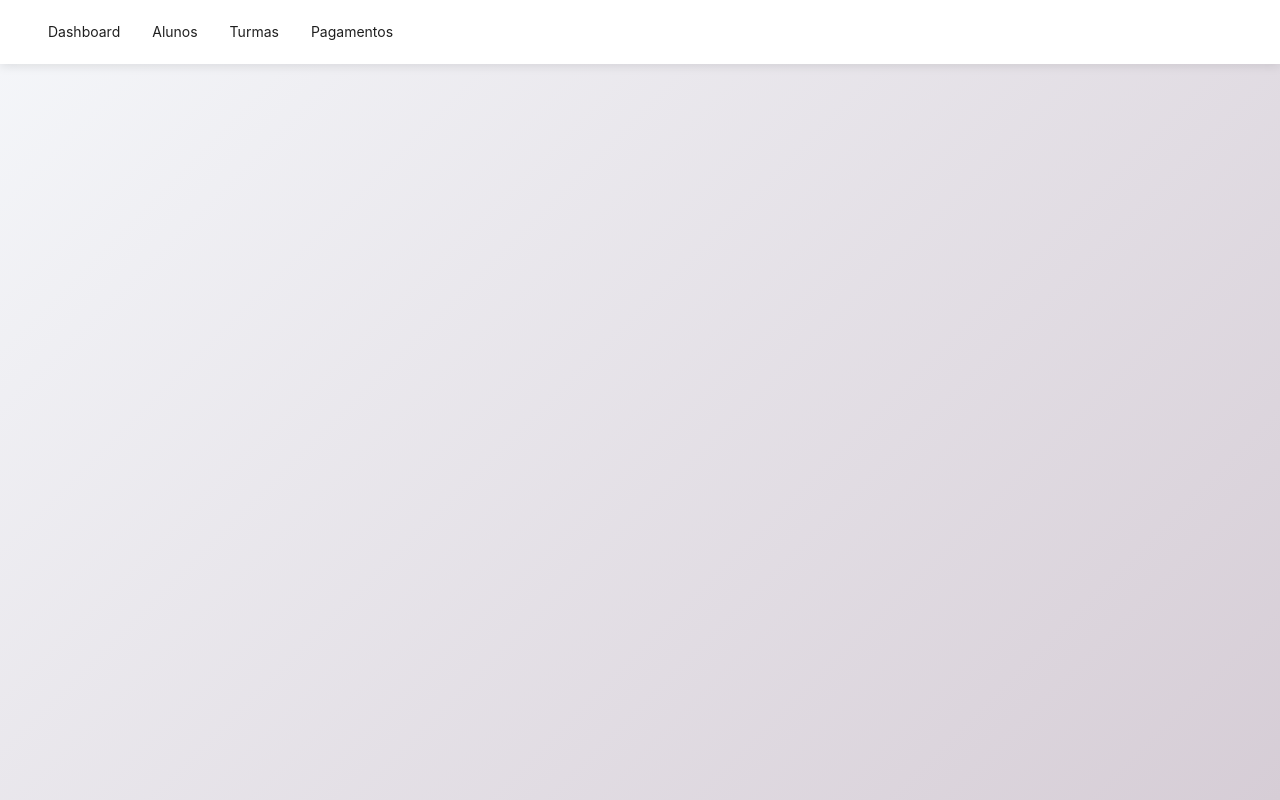
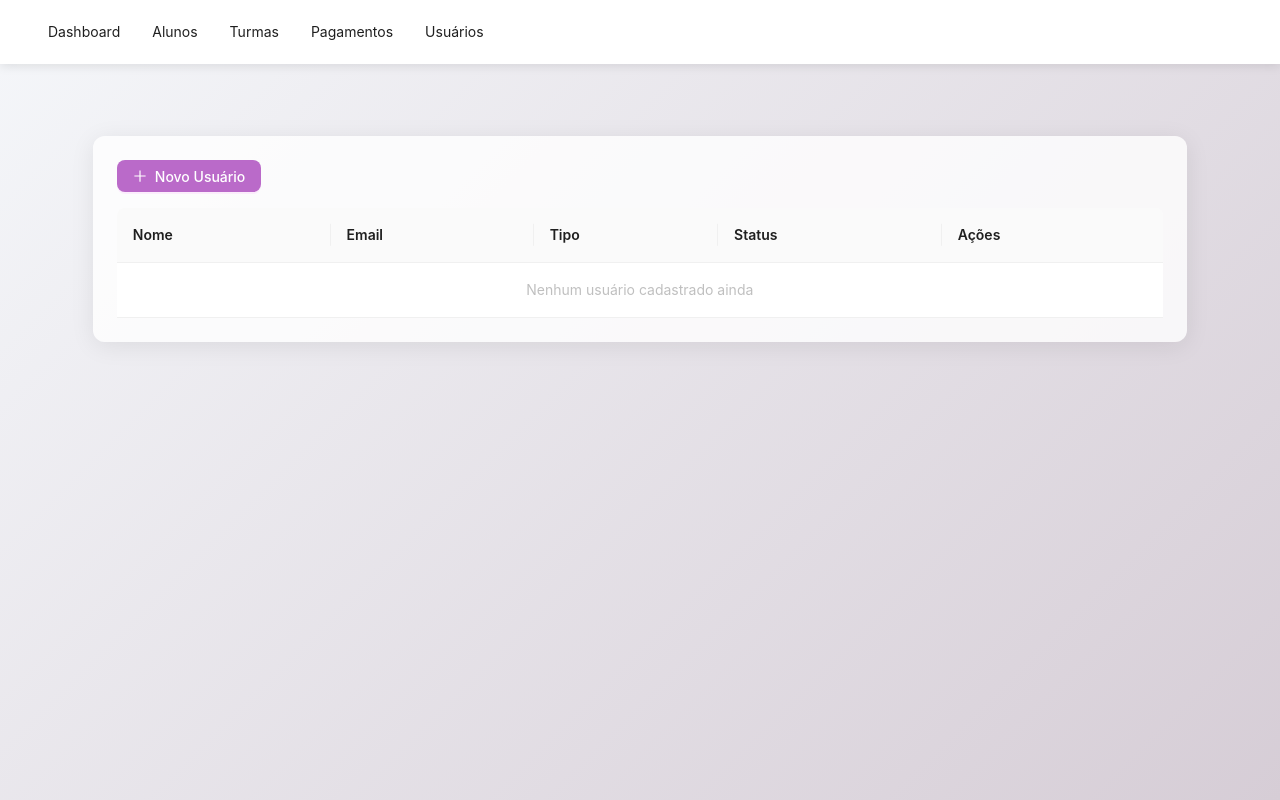
Before and after one commit to grazielatrres/svabhava-planner, a React (Vite) app in the folder frontend/: page /usuarios in a window 1280 px wide. Built offline with nearby package versions, Linux system fonts and the light colour scheme.

Commit message:
feat: add user management page and update routing in App component

```diff
--- a/frontend/src/App.tsx
+++ b/frontend/src/App.tsx
@@ -5,6 +5,7 @@ import StudentList from './pages/StudentList';
 import TurmaList from './pages/TurmaList';
 import Home from './pages/Home';
 import PaymentList from './pages/PaymentList';
+import UserList from './pages/UserList';
 
 const { Header, Content } = Layout;
 
@@ -55,6 +56,9 @@ function App() {
             <Menu.Item key="payments">
               <Link to="/pagamentos">Pagamentos</Link>
             </Menu.Item>
+            <Menu.Item key="users">
+              <Link to="/usuarios">Usuários</Link>
+            </Menu.Item>
           </Menu>
         </StyledHeader>
 
@@ -64,6 +68,7 @@ function App() {
             <Route path="/alunos" element={<StudentList />} />
             <Route path="/turmas" element={<TurmaList />} />
             <Route path="/pagamentos" element={<PaymentList />} />
+            <Route path="/usuarios" element={<UserList />} />
           </Routes>
         </StyledContent>
       </Layout>
--- /dev/null
+++ b/frontend/src/pages/UserList.tsx
@@ -0,0 +1,67 @@
+import React from 'react';
+import { Table, Button, Space, message } from 'antd';
+import { PlusOutlined, UserOutlined } from '@ant-design/icons';
+
+const { Column } = Table;
+
+const UserList: React.FC = () => {
+  const users: any[] = [];
+  const loading = false;
+
+  const handleCreate = () => {
+    message.info('Created');
+  };
+
+  return (
+    <div
+      style={{
+        padding: '24px',
+        width: '90%',
+        maxWidth: '1400px',
+        margin: '40px auto',
+        background: 'rgba(255,255,255,0.8)',
+        borderRadius: 12,
+        boxShadow: '0 4px 24px rgba(0,0,0,0.08)'
+      }}
+    >
+      <div style={{ marginBottom: '16px', display: 'flex', justifyContent: 'space-between', alignItems: 'center' }}>
+
+        <Button type="primary" icon={<PlusOutlined />} onClick={handleCreate}>
+          Novo Usuário
+        </Button>
+      </div>
+
+      <Table
+        dataSource={users}
+        loading={loading}
+        rowKey="id"
+        scroll={{ x: true }}
+        style={{ width: '100%' }}
+        locale={{
+          emptyText: 'Nenhum usuário cadastrado ainda'
+        }}
+      >
+        <Column title="Nome" dataIndex="nome" key="nome" />
+        <Column title="Email" dataIndex="email" key="email" />
+        <Column title="Tipo" dataIndex="tipo" key="tipo" />
+        <Column title="Status" dataIndex="status" key="status" />
+        <Column
+          title="Ações"
+          key="actions"
+          render={() => (
+            <Space size="middle">
+              <Button type="primary" disabled>
+                Editar
+              </Button>
+              <Button type="primary" danger disabled>
+                Excluir
+              </Button>
+            </Space>
+          )}
+        />
+      </Table>
+    </div>
+  );
+};
+
+export default UserList;
```
